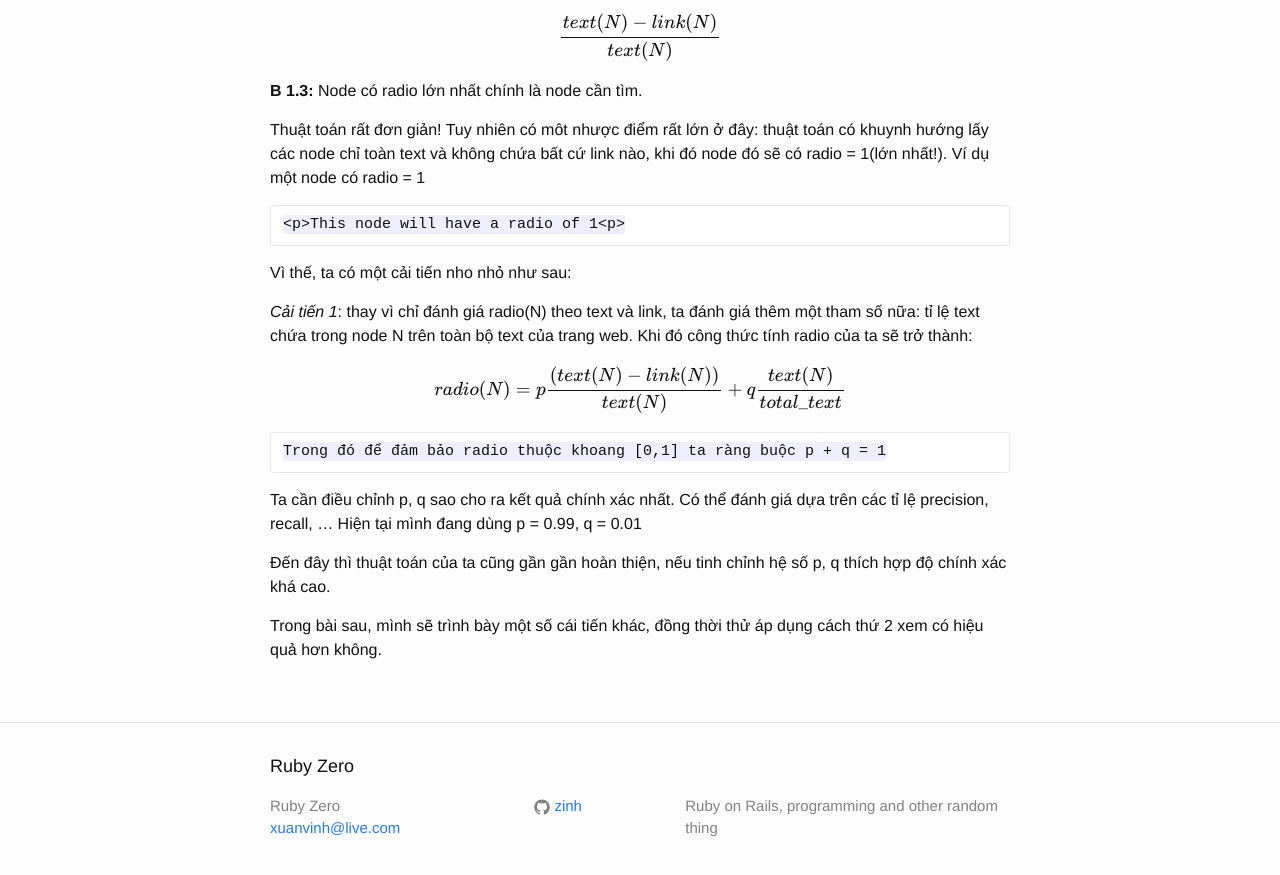
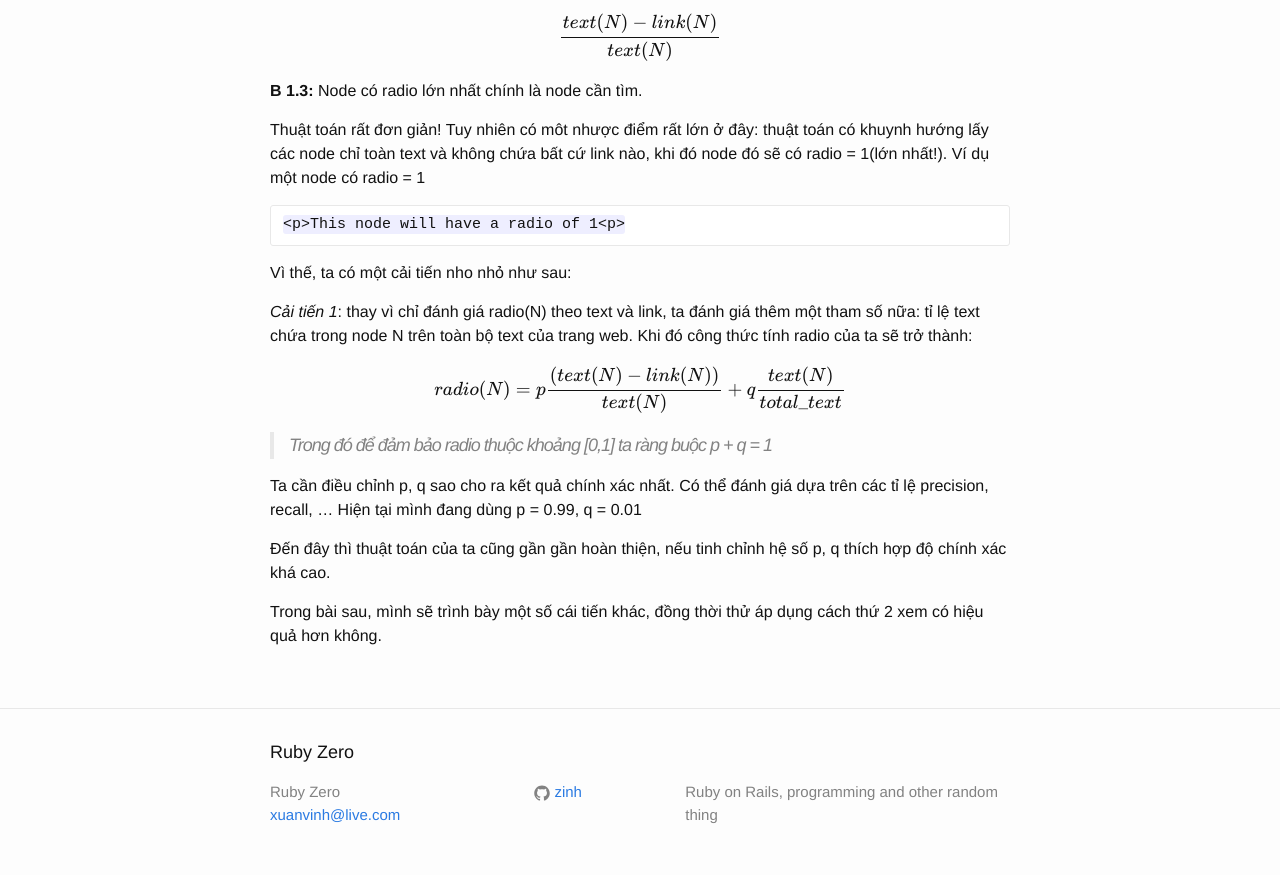
Before and after one commit to zinh/zinh.github.io, a Jekyll site: the page built from _posts/2014-10-01-tach-noi-dung-chinh-mot-trang-tin.markdown, in a window 1280 px wide and 900 px high, scrolled down 1966 px. Shown: the top 875 px of the window. Built offline with Jekyll 4.4.1, drawn with Linux system fonts in a browser that asks for light colours; formulas are drawn with MathJax 3.

Commit message:
update typo

```diff
--- a/_posts/2014-10-01-tach-noi-dung-chinh-mot-trang-tin.markdown
+++ b/_posts/2014-10-01-tach-noi-dung-chinh-mot-trang-tin.markdown
@@ -76,7 +76,7 @@ trong node N trên toàn bộ text của trang web. Khi đó công thức tính
 
 $$radio(N) = p\frac{(text(N) - link(N))}{text(N)} + q\frac{text(N)}{total\_text}$$
 
-    Trong đó để đảm bảo radio thuộc khoang [0,1] ta ràng buộc p + q = 1
+> Trong đó để đảm bảo radio thuộc khoảng [0,1] ta ràng buộc p + q = 1
 
 Ta cần điều chỉnh p, q sao cho ra kết quả chính xác nhất. Có thể đánh giá dựa trên các tỉ lệ precision, recall, ... Hiện tại mình đang dùng p = 0.99, q = 0.01
 
```
